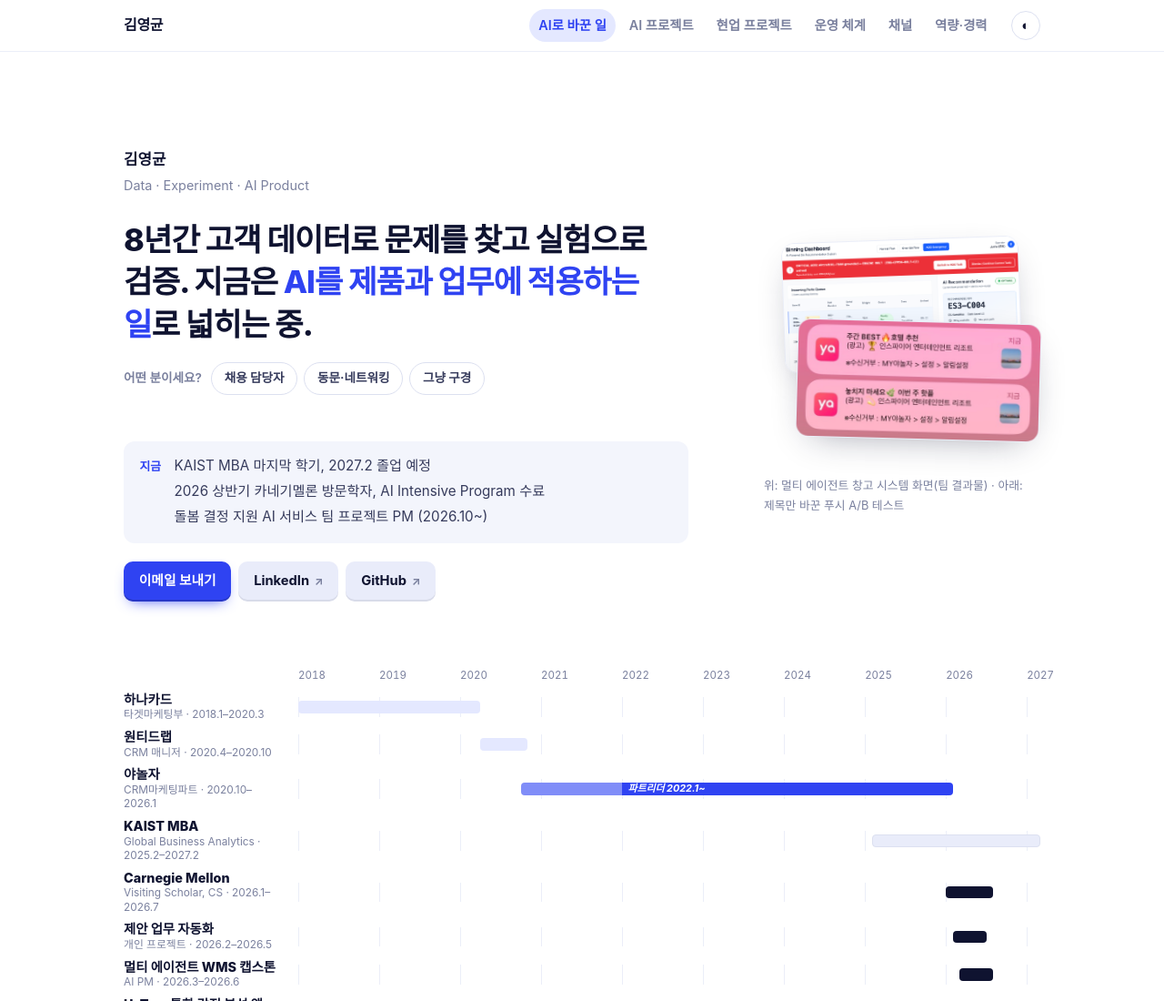
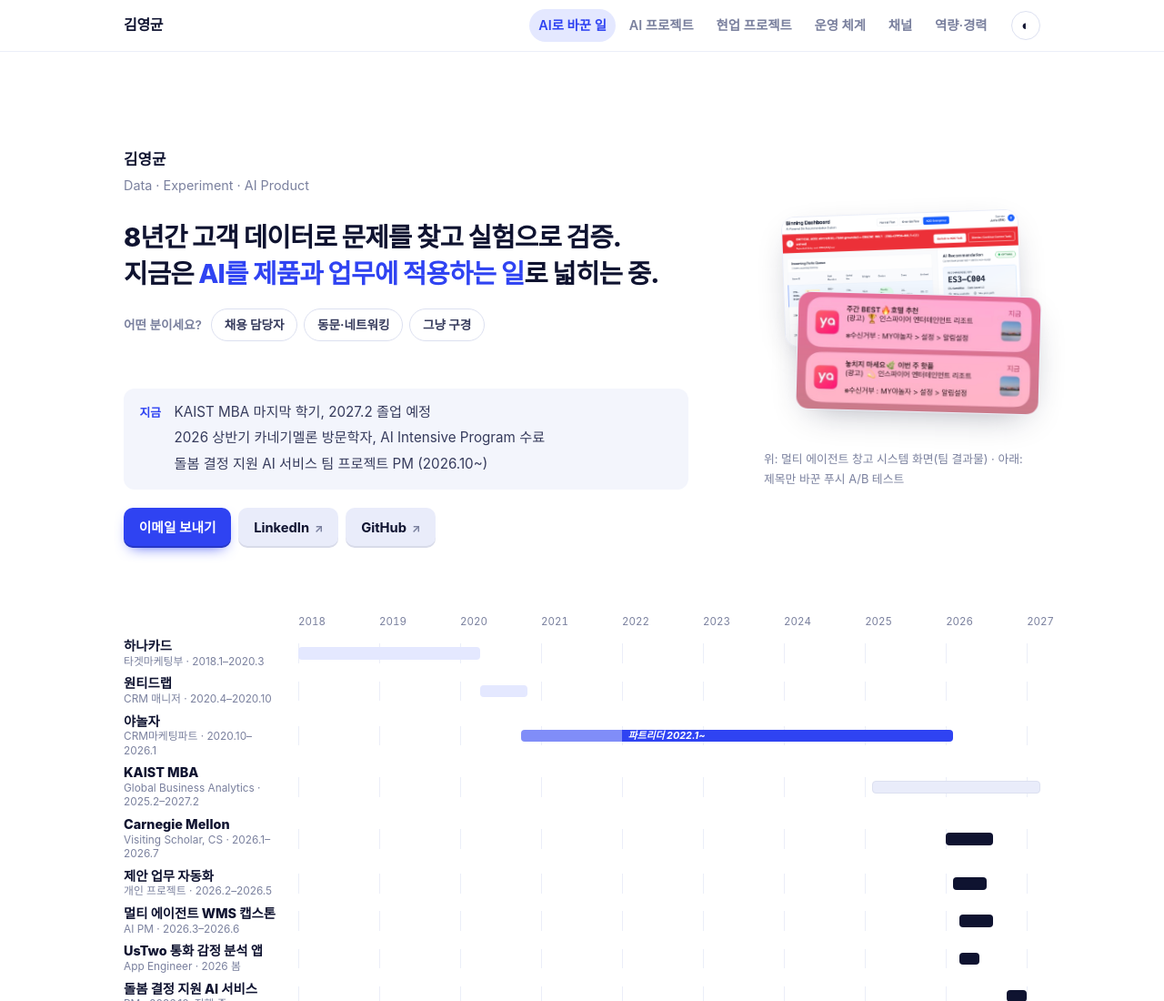
Before and after one commit to yeongkyunkr-dot/yeongkyunkr-dot.github.io, a plain HTML site: page index.html in a window 1280 px wide. Shown: the top 1100 px of the page at 91% size. Drawn offline with Linux system fonts and the light colour scheme; a web font is replaced by a local one.

Commit message:
첫 화면 문장을 문장 단위로 줄바꿈하고 글자 크기 조정
Co-Authored-By: Claude Fable 5.2 <noreply@anthropic.com>

```diff
--- a/index.html
+++ b/index.html
@@ -56,7 +56,8 @@ strong, b { color: var(--ink); font-weight: 700; }
 .avatar { width: 48px; height: 48px; border-radius: 50%; object-fit: cover; background: var(--accent-soft); color: var(--accent); display: grid; place-items: center; font-weight: 800; font-size: .95rem; }
 .who .nm { color: var(--ink); font-weight: 800; font-size: 1.05rem; }
 .who .rl { color: var(--muted); font-size: .9rem; }
-.hero h1 { font-size: clamp(1.45rem, 2.9vw, 2.15rem); font-weight: 800; letter-spacing: -.03em; line-height: 1.35; max-width: 26ch; }
+.hero h1 { font-size: clamp(1.3rem, 2.35vw, 1.8rem); font-weight: 800; letter-spacing: -.03em; line-height: 1.4; text-wrap: balance; }
+.hero h1 span { display: block; }
 .hero h1 mark { background: none; color: var(--accent); }
 .hero .now { margin: 1.5rem 0 0; padding: .9rem 1.1rem 1rem; background: var(--surface); border-radius: 12px; color: var(--body); font-size: .95rem; line-height: 1.6; display: grid; grid-template-columns: auto 1fr; gap: .9rem; align-items: start; max-width: 40rem; }
 .hero .now b { color: var(--accent); font-size: .8rem; padding-top: .2rem; }
@@ -300,7 +301,7 @@ mark.todo { background: #FFE7A3; color: #5A4300; padding: 0 .3em; border-radius:
     <section class="hero" id="intro">
       <div>
         <p class="who"><span><span class="nm">김영균</span><br><span class="rl">Data · Experiment · AI Product</span></span></p>
-        <h1>8년간 고객 데이터로 문제를 찾고 실험으로 검증. 지금은 <mark>AI를 제품과 업무에 적용하는 일</mark>로 넓히는 중.</h1>
+        <h1><span>8년간 고객 데이터로 문제를 찾고 실험으로 검증.</span><span>지금은 <mark>AI를 제품과 업무에 적용하는 일</mark>로 넓히는 중.</span></h1>
         <div class="seg" role="group" aria-label="어떤 분이세요?">
           <span class="seg-q">어떤 분이세요?</span>
           <button type="button" data-seg="recruiter">채용 담당자</button>
```
